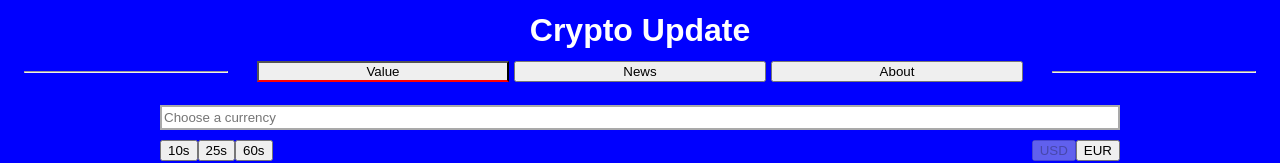
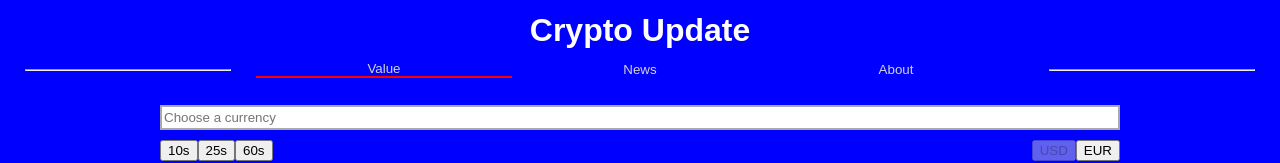
Before and after one commit to dmichaux/crypto-update, a React (Create React App) app: page / in a window 1280 px wide. Shown: the top 163 px of the page. Built offline with nearby package versions, Linux system fonts and the light colour scheme; no server answers; what crypto-news-api would draw is missing.

Commit message:
Add/style .nav-tab buttons

```diff
--- a/src/stylesheets/NavBar.css
+++ b/src/stylesheets/NavBar.css
@@ -3,7 +3,6 @@
 	grid-template-columns: repeat(5, 1fr);
 	grid-template-areas:
 		"hrl value news about hrr";
-	grid-column-gap: 5px;
 }
 
 hr {
@@ -17,6 +16,13 @@ hr {
 
 .hr-right {
 	grid-area: hrr;
+}
+
+.nav-tab {
+	padding: 0;
+	color: lightgray;
+	background-color: inherit;
+	border: none;
 }
 
 .value-tab {
```
